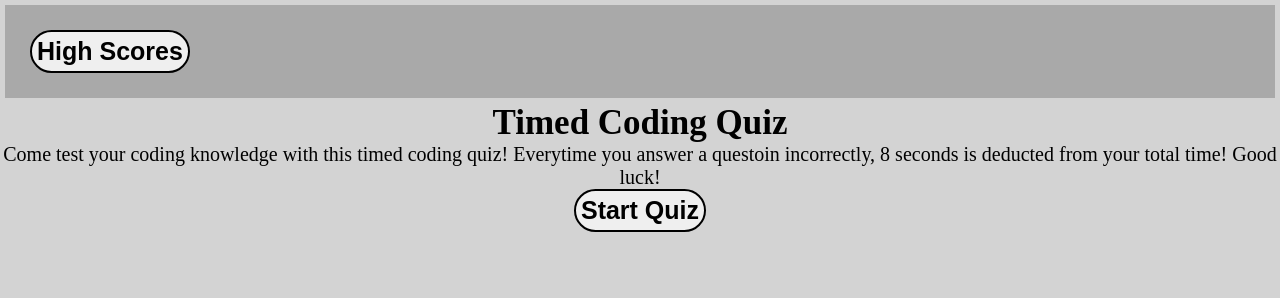
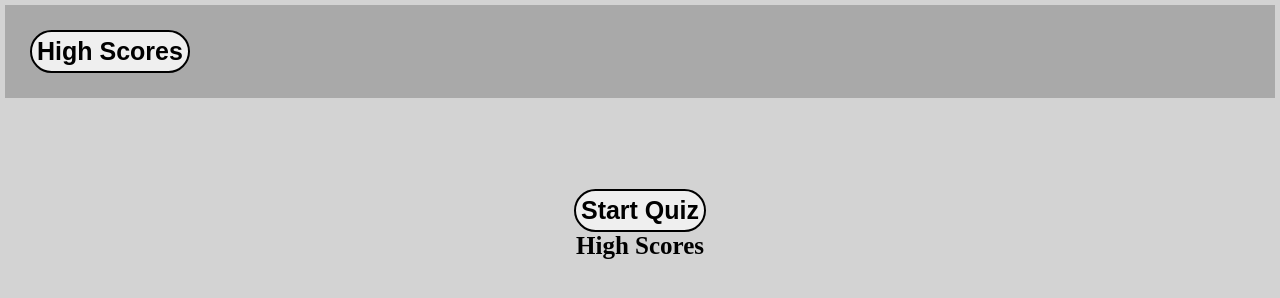
Before and after one commit to MCN17/code-quiz, a plain HTML site: page index.html in a window 1280 px wide. Both pictures are taken after a click on the button "High Scores". Drawn offline with Linux system fonts and the light colour scheme; files whose address does not match are found by name.

Commit message:
high-score button functioning - creates h3 and ol

```diff
--- a/assets/style.css
+++ b/assets/style.css
@@ -89,3 +89,8 @@ button {
     font-weight: bold;
     background-color: darkgray;
 }
+
+h3 {
+    font-size: 25px;
+    font-weight: bold;
+}
--- a/index.html
+++ b/index.html
@@ -24,6 +24,7 @@
             <div class="questions" id="questions"></div>
             <div class="choices" id="choices"></div>
             <div class="answer" id="answer"></div>
+            <div class="highScoresList"></div>
             <script src="../code-quiz/script.js"></script>
         </section>
     </body>
--- a/script.js
+++ b/script.js
@@ -1,4 +1,5 @@
 // Array of the questions, choices, and answers for the quiz.
+
 var quizQuestions = [
     {
         question: "What method would you use to create a DOM object Element?",
@@ -36,6 +37,7 @@ var introTextEl = document.querySelector(".intro-text");
 var questionsEl = document.querySelector(".questions");
 var choicesEl = document.querySelector(".choices");
 var answerEl = document.querySelector(".answer")
+var highScoresEl = document.querySelector(".highScoresList");
 var timerEl = document.querySelector(".timer");
 
 var choicesListEl = document.createElement("ul");
@@ -43,15 +45,32 @@ var choicesListEl = document.createElement("ul");
     choicesEl.appendChild(choicesListEl);
 
 
+
+
 // Button that starts the timer, displays the first question and the first set of choices.
+
 startQuizEl.addEventListener("click", function() {
     document.querySelector(".intro-text").style.visibility = "hidden";
     startQuizEl.style.visibility = "hidden";
     startTimer();
 
+})
 
+// Button that brings you to a list of High Scores
+
+highScoresButtonEl.addEventListener("click", function() {
+    document.querySelector(".intro-text").style.visibility = "hidden";
+
+// When high score button is clicked h3 and ol are created
+
+    var highScoresTitleEl = document.createElement("h3")
+    var highScoresListEl = document.createElement("ol");
+    highScoresTitleEl.setAttribute("class", ".highScoresList");
+    highScoresEl.append(highScoresTitleEl, highScoresListEl);
+    highScoresTitleEl.textContent = "High Scores";
 
 })
+
 // When the any of the choices are clicked, the correct answer is displayed below them.
 // choicesButtonEl.addEventListener("click", function () {
 //     displayAnswer();
@@ -64,6 +83,7 @@ choicesButtonEl.addEventListener("click", displayAnswer);
 
 
 // Incriments each question in the array of objects.
+
 var q = 0;
 function displayQuestions () {
     questionsEl.textContent = quizQuestions[q].question;
@@ -77,17 +97,19 @@ function displayChoices () {
         li.textContent = quizQuestions[q].choices[i];
         li.id = i
         choicesListEl.appendChild(li);
-
     }
     q++;
 }
 
+currentQuestion = 0;
+
 // Takes answer from the array of objects and places it as a paragraph below the unordered list of choices.
+
  function displayAnswer (event) {
     console.log(event.target.textContent)
     var p = document.createElement("p");
-    if (quizQuestions[0].answer === event.target.textContent) {
-        p.textContent = "Correct"
+    if (quizQuestions[currentQuestion].answer === event.target.textContent) {
+        p.textContent = "Correct";
     } else {
         p.textContent = "Incorrect";
         startTime -= 8;
@@ -100,6 +122,8 @@ function displayChoices () {
         displayQuestions();
     }, 2000);
 
+    currentQuestion++;
+
  }
 
 
@@ -107,37 +131,25 @@ function displayChoices () {
  // Removes last set of choices/display of "Correct/Incorrect"
 
  function removeChoices () {
-    var choicesEl = document.querySelector(".choices");
-    choicesEl.remove();
+    choicesListEl.remove();
     removeAnswer();
 
  }
 
 
  // Removes display of "Correct/Incorrect" from last question
+
  function removeAnswer () {
-    var answerEl = document.querySelector(".answer")
     answerEl.remove();
+
  }
 
 
-
-
-
-
-
-
-
-
-
-// Styling for the li
-// Click one of the buttons
-// , the answer comes up and goes to next question
-
-
-var startTime = 75;
+ var startTime = 75;
 var quizTime;
 secondsElapsed = 0;
+
+// Once Quiz button is clicked timer starts and 8 seconds is deducted if user chooses incorrectly
 
 function startTimer() {
 
@@ -157,8 +169,24 @@ function startTimer() {
 function endQuiz(){
     timerEl.textContent = "GAME OVER!"
 
+}
 
-}
+
+
+
+
+
+
+
+
+
+
+
+// Styling for the li
+// Click one of the buttons
+// , the answer comes up and goes to next question
+
+
 
 
 
```
